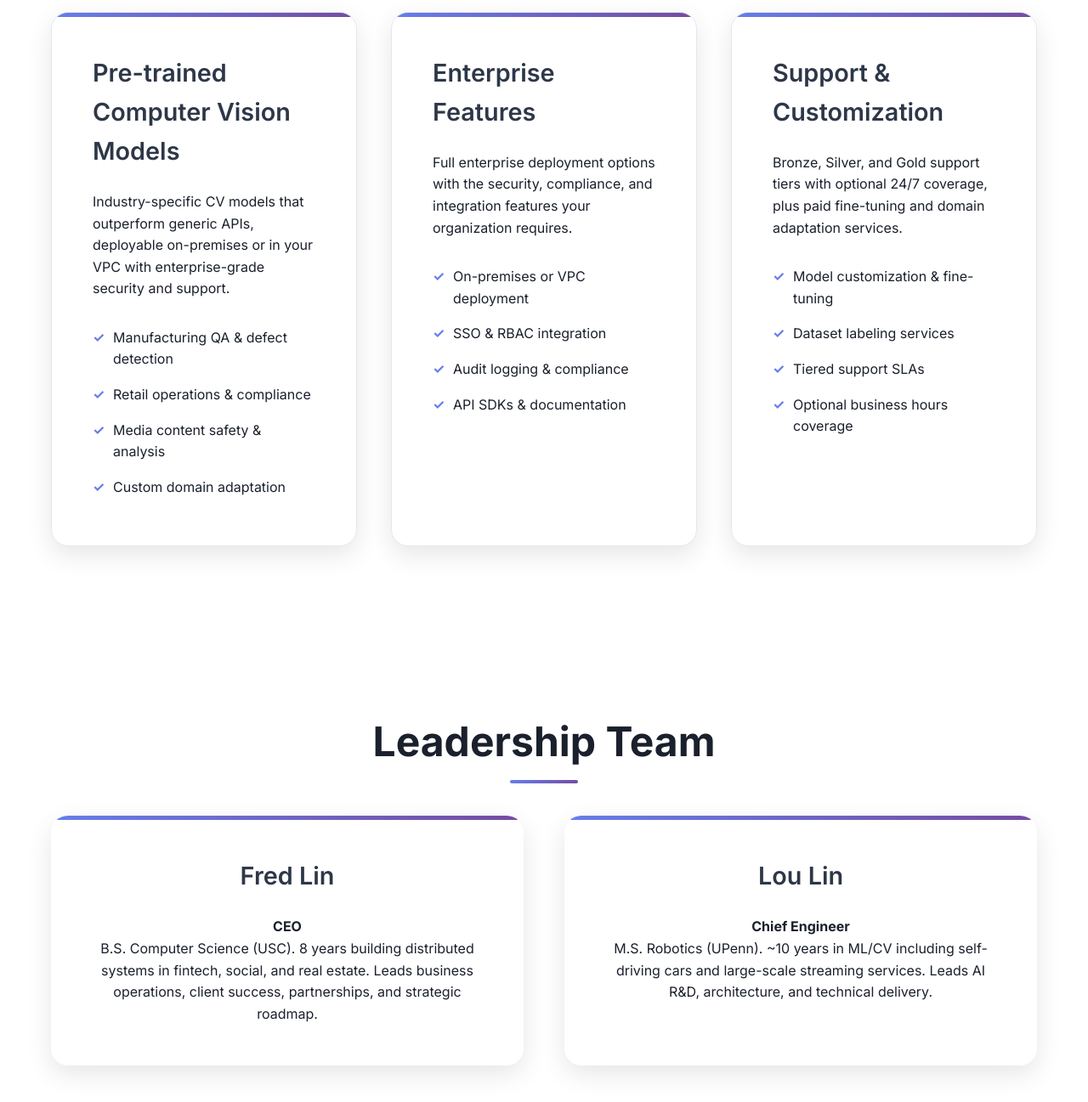
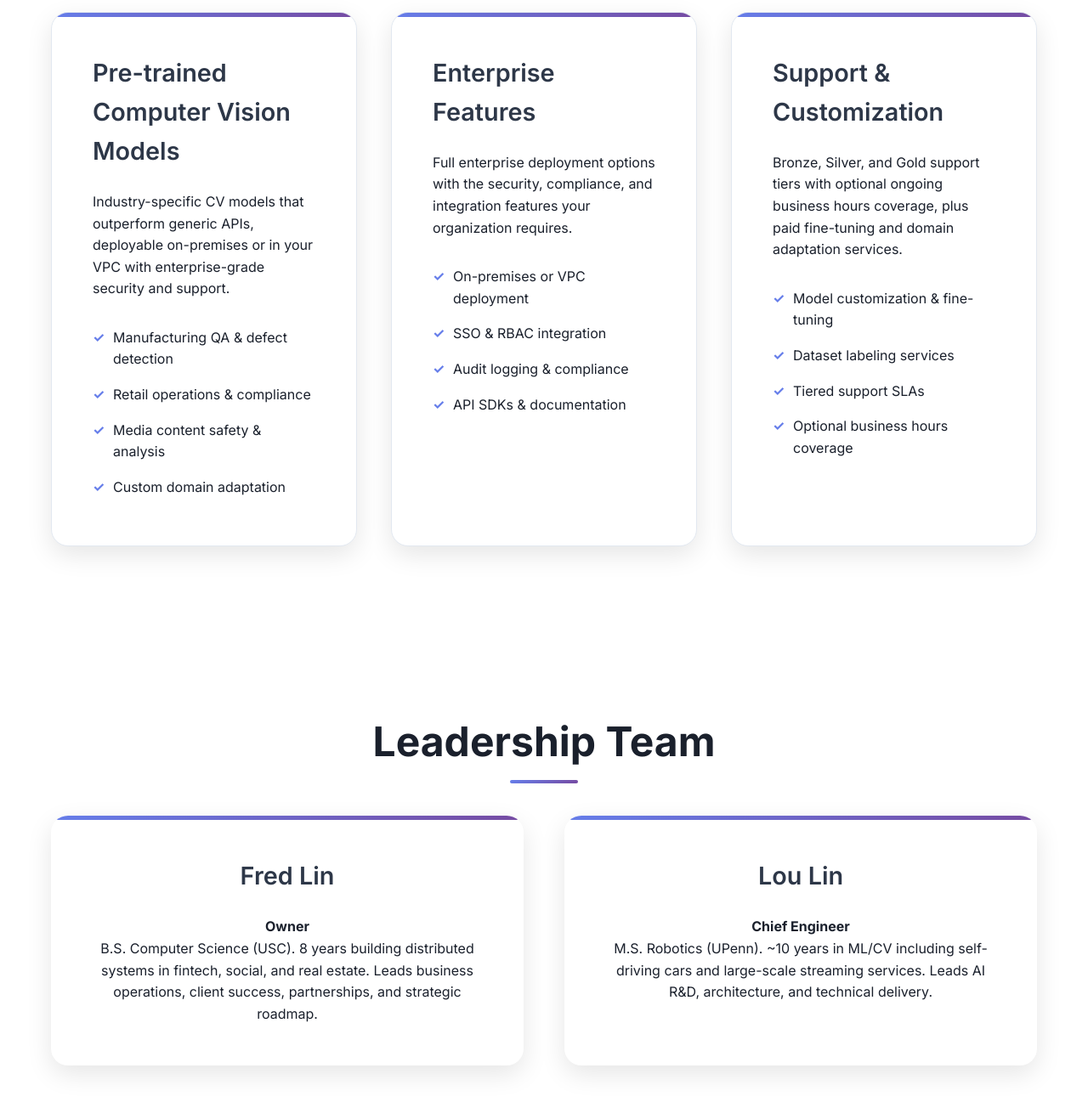
Before and after one commit to kodaai-dev/company_website, a plain HTML site: page index.html in a window 1280 px wide. Shown: the part 2424-3721 px from the top of the page at 85% size. Drawn offline with Linux system fonts and the light colour scheme.

Commit message:
update title

```diff
--- a/index.html
+++ b/index.html
@@ -689,7 +689,7 @@
 
                 <div class="service-card">
                     <h3>Support & Customization</h3>
-                    <p>Bronze, Silver, and Gold support tiers with optional 24/7 coverage, plus paid fine-tuning and domain adaptation services.</p>
+                    <p>Bronze, Silver, and Gold support tiers with optional ongoing business hours coverage, plus paid fine-tuning and domain adaptation services.</p>
                     <ul>
                         <li>Model customization & fine-tuning</li>
                         <li>Dataset labeling services</li>
@@ -707,7 +707,7 @@
             <div class="team-grid">
                 <div class="team-member">
                     <h3>Fred Lin</h3>
-                    <p><strong>CEO</strong></p>
+                    <p><strong>Owner</strong></p>
                     <p>B.S. Computer Science (USC). 8 years building distributed systems in fintech, social, and real estate. Leads business operations, client success, partnerships, and strategic roadmap.</p>
                 </div>
 
```
